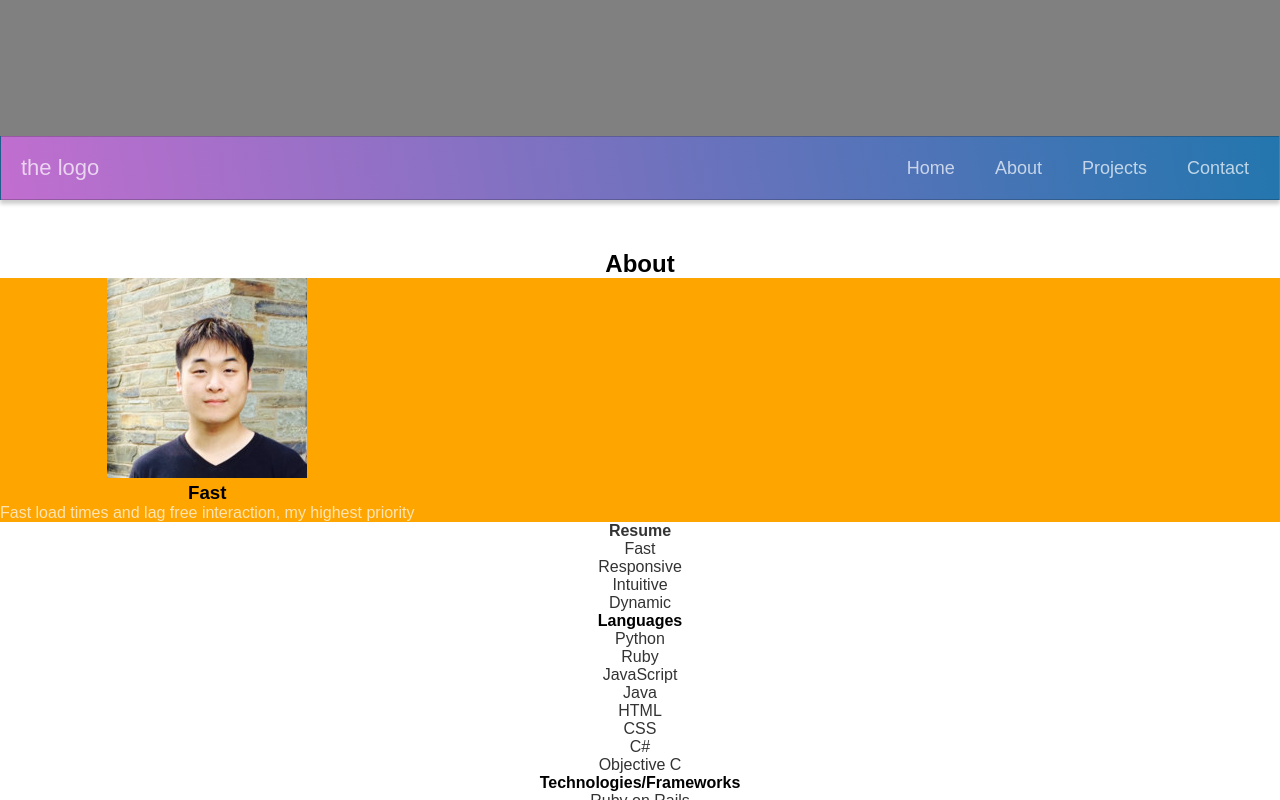
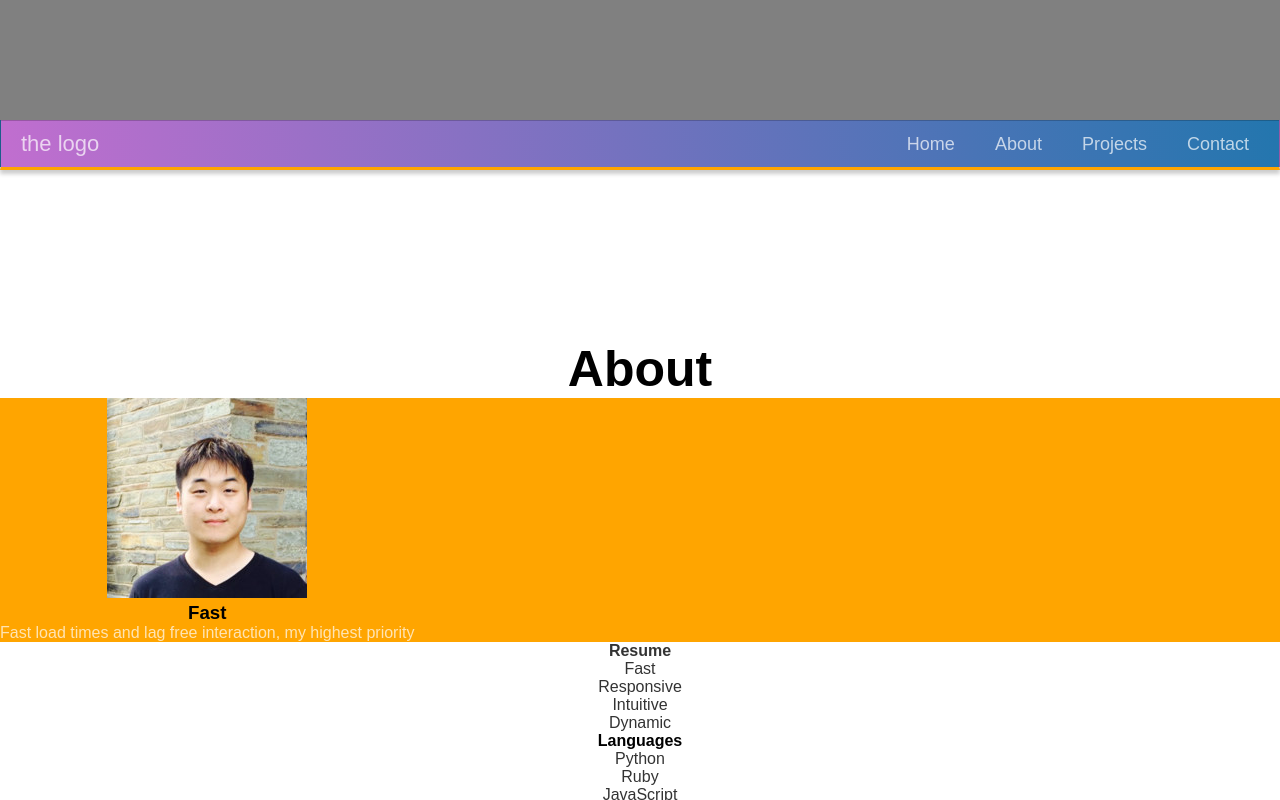
Before and after one commit to kz53/kz53.github.io, a React (Create React App) app: page / in a window 1280 px wide. Shown: the part 680-1480 px from the top of the page. Built offline with nearby package versions, Linux system fonts and the light colour scheme.

Commit message:
improved smooth scrolling

```diff
--- a/src/App.css
+++ b/src/App.css
@@ -1,6 +1,4 @@
-section{
-  height: 110vh;
-}
+
 .App {
   text-align: center;
   width: 100%;
--- a/src/App.js
+++ b/src/App.js
@@ -46,6 +46,9 @@ class App extends React.Component {
     this.projectRef = createRef();
     this.contactRef = createRef();
     this.refsList = [this.homeRef, this.aboutRef, this.projectRef, this.contactRef];
+    this.state = {
+      reachAbout: false,
+    };
   }
 
   smoothVerticalScrolling(e, time, where) {
@@ -63,6 +66,15 @@ class App extends React.Component {
       window.scrollBy(0, eAmt / 2);
     if (where == "top")
       window.scrollBy(0, eAmt);
+  }
+
+
+  componentDidMount(){
+    window.addEventListener('scroll', () => {
+      if(window.scrollY >= 400){
+        this.setState({ reachAbout: true, });
+      }
+    });
   }
 
   render () {
@@ -83,8 +95,8 @@ class App extends React.Component {
 
 
         {/* <!-- Resume --> */}
-        <section ref={this.aboutRef} id="about" className="my-section">
-          <h2>About</h2>
+        <section ref={this.aboutRef} id="about" className={`my-section `}>
+          <h2 className={`${this.state.reachAbout ?'slide':'hide'}`}>About</h2>
           <div className="items-row">
             <HexItem data={this.items[0]}></HexItem>
             {/* <HexItem data={this.items[1]}></HexItem> */}
--- a/src/styles.css
+++ b/src/styles.css
@@ -15,6 +15,7 @@
   }
 }
 
+
 body {
   font-family: 'Josefin Sans', sans-serif;
   color: #333333;
@@ -29,16 +30,28 @@ p {
 h1, h2, h3, h4, h5, h6 {
   font-family: ;
   color: black;
-  animation: slideFromLeft .75s;
+
 }
 
+h2{
+  font-size: 50px;
+}
+.hide{
+  visibility: hidden;;
+}
+
+.slide{
+  animation: slideFromLeft 1.0s;
+}
 section {
-  padding-top: 50px;
+  padding-top: 100px;
 }
 
 #home{
   z-index: 2;
   background-color: gray;
+  height: 100vh;
+  margin-bottom: 120px;
 }
 
 #about, #contact  {
--- a/src/topbar/TopBar.css
+++ b/src/topbar/TopBar.css
@@ -12,7 +12,7 @@
 
 .topbar{
   left:0;
-  height: 8vh;
+  height: 50px;
   min-height: 50px;
   background-color: #fff;
   width:100%;
@@ -25,7 +25,7 @@
 
 .non-stick{
   position: absolute;
-  bottom: -10vh;
+  bottom: -50px;
 }
 
 .stick-top{
@@ -43,6 +43,7 @@
   padding-bottom: 10px;
   bottom: 0px;
   z-index: 5;
+  border-bottom: 3px solid orange;
 }
 .link-wrap {
   list-style-type: none;
--- a/src/topbar/TopBar.js
+++ b/src/topbar/TopBar.js
@@ -5,23 +5,28 @@ export default class TopBar extends React.Component {
   constructor(props) {
     super(props);
     let prev = 0;
+    this.state = {
+      // stickTop: false,
+      stickTop: window.scrollY>590?true:false,
+      showMenu: false,
+    };
+    console.log("y", window.scrollY)
   }
 
-  state = { stickTop: true, showMenu: false, };
 
   hideBar = () => {
     const { stickTop } = this.state;
 
-    if (window.scrollY > this.prev){
-      window.scrollY < document.documentElement.clientHeight*1.08 ?
-      console.log("")
-      :
-      stickTop && this.setState({ stickTop: false });
+    //if scroll down
+
+    if(window.scrollY > document.documentElement.clientHeight+50){
+      this.setState({ stickTop: true })
+
+    //scroll up
     } else {
-      window.scrollY < document.documentElement.clientHeight ?
-      !stickTop && this.setState({ stickTop: true })
-      :
-      console.log("");
+      if(window.scrollY < document.documentElement.clientHeight*1.0){
+        this.setState({ stickTop: false })
+      }
     }
     this.prev = window.scrollY;
   }
@@ -37,19 +42,30 @@ export default class TopBar extends React.Component {
   SmoothVerticalScrolling(e, time, where) {
     this.setState({showMenu: false});
     var eTop = e.getBoundingClientRect().top;
-    var eAmt = eTop / 100;
+    console.log("aa", eTop);
+    var eAmt = eTop / 60;
+    // eAmt = eAmt > 1 ? eAmt : 1;
+    console.log("cc", eAmt);
+
+
     var curTime = 0;
-    while (curTime <= time) {
+    var scrollAmt = 0;
+    while (curTime < time) {
       window.setTimeout(this.SVS_B, curTime, eAmt, where);
-      curTime += time / 100;
+      curTime += time / 60;
+      scrollAmt+=eAmt
     }
+
+    console.log("total", scrollAmt);
+
   }
 
   SVS_B(eAmt, where) {
-    if(where == "center" || where == "")
+    if(where == "center" )
       window.scrollBy(0, eAmt / 2);
-    if (where == "top")
+    if (where == "top" || where == ""){
       window.scrollBy(0, eAmt);
+    }
   }
 
   toggleMenu(){
@@ -68,7 +84,7 @@ export default class TopBar extends React.Component {
   }
 
   render(){
-    const classHide = this.state.stickTop ? 'non-stick' : 'stick-top';
+    const classHide = this.state.stickTop ?  'stick-top': 'non-stick';
     const showMenu = this.state.showMenu ? 'hb-show' : 'hb-hide';
     // const classHide = this.state.stickTop ? 'stick-top' : 'non-stick';
     return (
@@ -78,16 +94,16 @@ export default class TopBar extends React.Component {
           <div className="hb-button" onClick={()=>{this.toggleMenu()}}>Menu</div>
           <ul className="link-wrap" id="js-menu">
             <li>
-              <div className="nav-links" onClick={()=>{this.SmoothVerticalScrolling(this.props.refsList[0].current, 275, "top")}}>Home</div>
+              <div className="nav-links" onClick={()=>{this.SmoothVerticalScrolling(this.props.refsList[0].current, 300, "top")}}>Home</div>
             </li>
             <li>
-              <div className="nav-links" onClick={()=>{console.log(this.SmoothVerticalScrolling(this.props.refsList[1].current, 275, "top"))}}>About</div>
+              <div className="nav-links" onClick={()=>{console.log(this.SmoothVerticalScrolling(this.props.refsList[1].current, 300, "top"))}}>About</div>
             </li>
             <li>
-              <div className="nav-links" onClick={()=>{this.SmoothVerticalScrolling(this.props.refsList[2].current, 275, "top")}}>Projects</div>
+              <div className="nav-links" onClick={()=>{this.SmoothVerticalScrolling(this.props.refsList[2].current, 300, "top")}}>Projects</div>
             </li>
             <li>
-              <div className="nav-links" onClick={()=>{this.SmoothVerticalScrolling(this.props.refsList[3].current, 275, "top")}}>Contact</div>
+              <div className="nav-links" onClick={()=>{this.SmoothVerticalScrolling(this.props.refsList[3].current, 300, "top")}}>Contact</div>
             </li>
           </ul>
         </nav>
```
